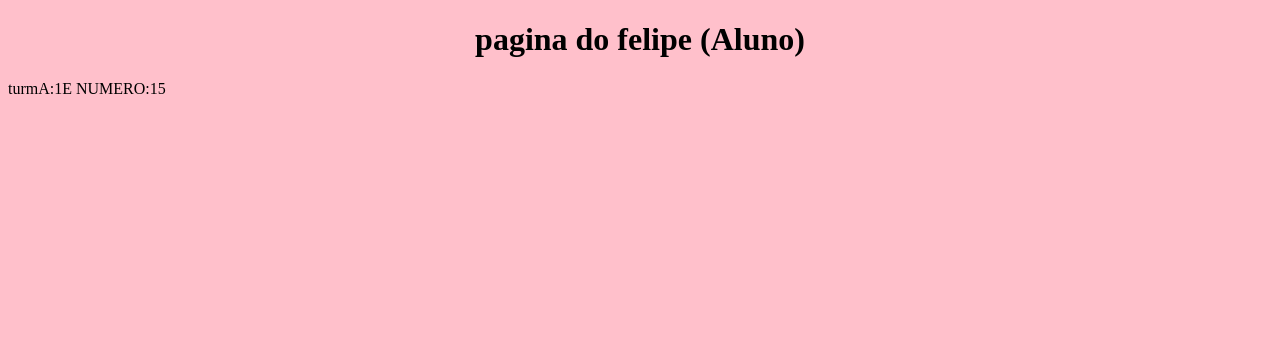
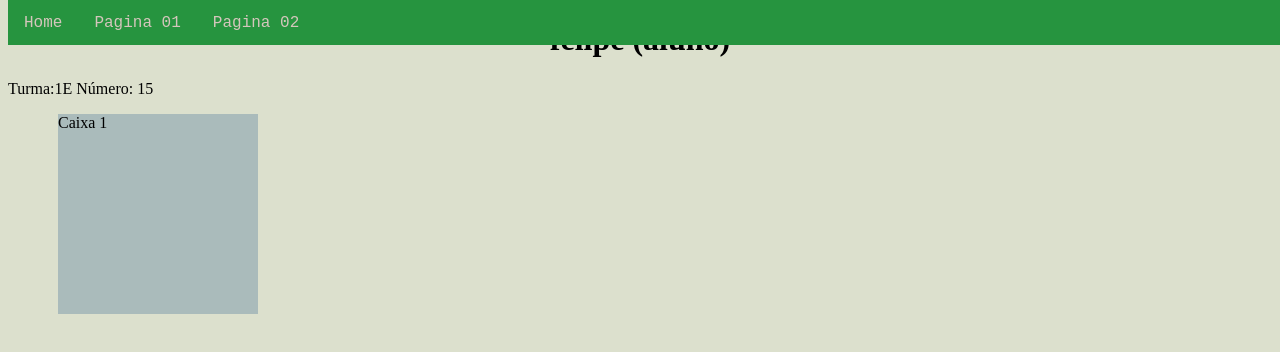
Before and after one commit to felipe2221/primeiroe_2tt, a plain HTML site: page index.html in a window 1280 px wide. Drawn offline with Linux system fonts and the light colour scheme.

Commit message:
aula11/08

```diff
--- a/estilo.css
+++ b/estilo.css
@@ -1,7 +1,56 @@
-
-body{
-  background: pink;
+body {
+  background: rgb(220, 224, 205);
 }
 h1 {
   text-align: center;
 }
+/*
+   position: absolute;
+   position: fixed;
+   position: sticky;
+*/
+.caixa1 {
+   position: relative;
+   width: 200px;
+   height: 200px;
+   background: #AABBBB;
+   left: 50px;
+}
+.menuPrincipal {
+  position: absolute;
+  background: rgb(38, 148, 63);
+  width: 100%;
+  height: 45px;
+  top: 0;
+}
+nav ul {
+  list-style-type: none;
+  margin: 0;
+  padding: 0;
+  overflow: 0;
+}
+li {
+  float: left;
+}
+li a {
+  display: block;
+  color: rgb(212, 198, 188);
+  text-align: center;
+  padding: 14px 16px;
+  text-decoration: none;
+  font-family: 'Courier New', Courier, monospace;
+}
+li a:hover {
+  background: rgb(87, 116, 84);
+  color: blueviolet;
+}
+.boxImage{
+  width: 400px;
+  height: 100px;
+  background: red;
+  top:40px;
+}
+#bola {
+  width: 20%;
+  height:40px;
+}
--- a/index.html
+++ b/index.html
@@ -2,11 +2,25 @@
 <html lang="pt-br" dir="ltr">
   <head>
     <meta charset="utf-8">
-    <title>Aluno felipe</title>
+    <title>Professor Jesus</title>
     <link rel="stylesheet" href="estilo.css">
   </head>
   <body>
-    <h1>pagina do felipe (Aluno)</h1>
-    <p>turmA:1E     NUMERO:15</p>
+    <div class="menuPrincipal">
+       <nav>
+         <ul>
+           <li><a href="index.html">Home</a></li>
+           <li><a href="pagina01.html">Pagina 01</a></li>
+           <li><a href="pagina02.html">Pagina 02</a></li>
+         </ul>
+       </nav>
+    </div>
+    <h1>felipe (aluno)</h1>
+    <p>Turma:1E      Número: 15</p>
+
+    <div class="caixa1">
+      Caixa 1
+    </div>
+
   </body>
 </html>
```
Also changed, not shown: pagina01.html (added, +25 -0 lines), pagina02.html (added, +21 -0 lines).
